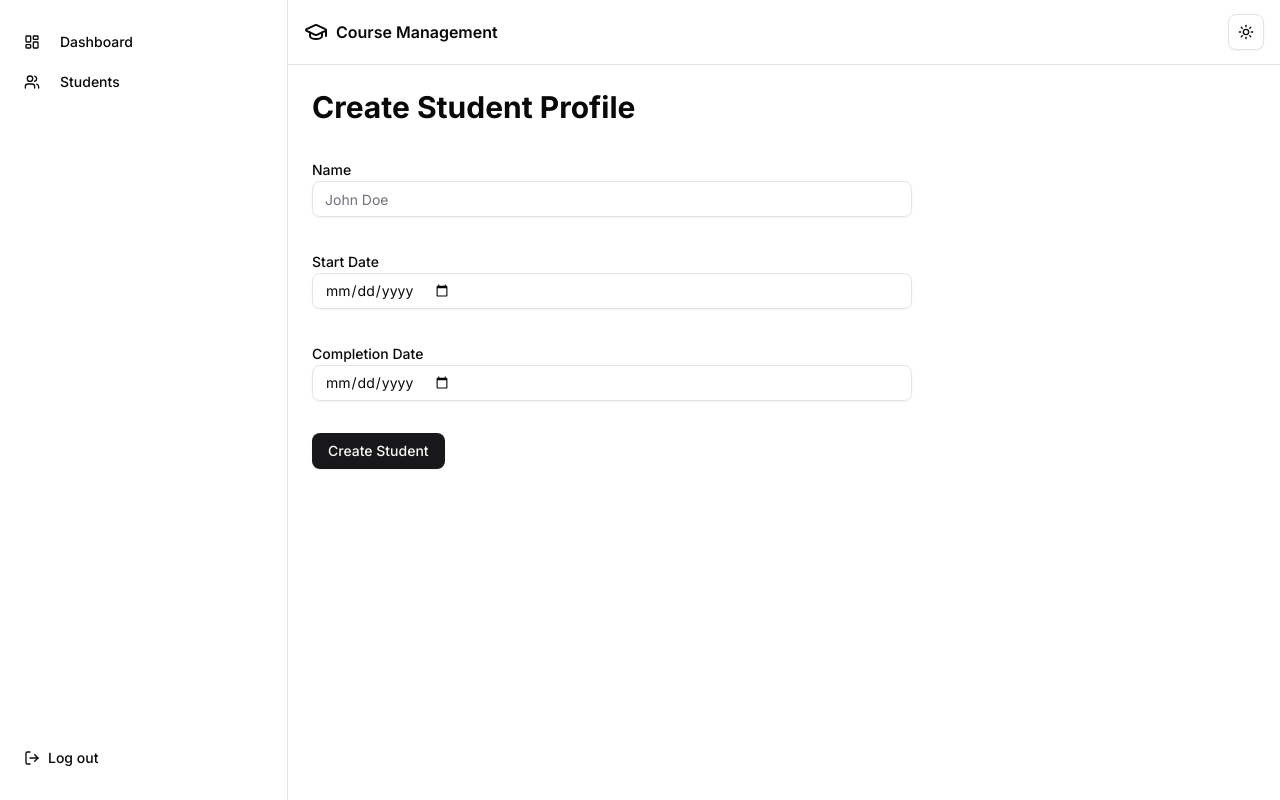
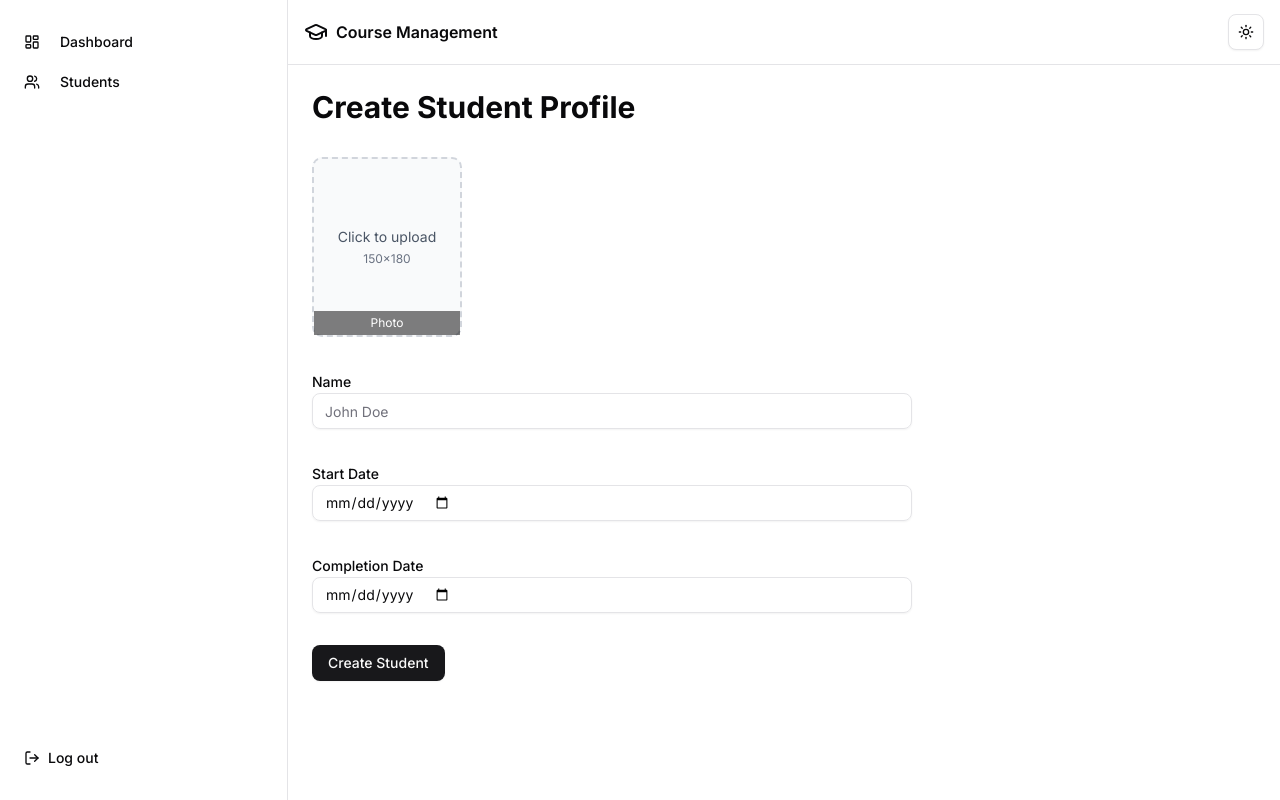
Before and after one commit to saifscripts/delibhaiit-frontend, a Next.js app: page /dashboard/students/create in a window 1280 px wide. Built offline with nearby package versions, Linux system fonts and the light colour scheme.

Commit message:
create image uploader

```diff
--- a/src/app/(dashboard)/dashboard/students/create/page.tsx
+++ b/src/app/(dashboard)/dashboard/students/create/page.tsx
@@ -1,5 +1,6 @@
 'use client';
 
+import FormImageUploader from '@/components/form/FormImageUploader';
 import { Button } from '@/components/ui/button';
 import {
   Form,
@@ -21,6 +22,7 @@ const formSchema = z.object({
   }),
   startDate: z.string(),
   completionDate: z.string(),
+  photo: z.instanceof(File),
 });
 
 export default function AddStudentPage() {
@@ -44,6 +46,13 @@ export default function AddStudentPage() {
       <div className="mt-8 max-w-[600px]">
         <Form {...form}>
           <form onSubmit={form.handleSubmit(onSubmit)} className="space-y-8">
+            <FormImageUploader
+              name="photo"
+              label="Photo"
+              width={150}
+              height={180}
+              imageSize="150x180"
+            />
             <FormField
               control={form.control}
               name="name"
--- /dev/null
+++ b/src/components/form/FormImageUploader.tsx
@@ -0,0 +1,93 @@
+'use client';
+
+import {
+  FormControl,
+  FormField,
+  FormItem,
+  FormMessage,
+} from '@/components/ui/form';
+import Image from 'next/image';
+import { useState } from 'react';
+import { useFormContext } from 'react-hook-form';
+import { Input } from '../ui/input';
+
+interface IFormImageUploaderProps {
+  name: string;
+  label: string;
+  width?: number;
+  height?: number;
+  imageSize?: string;
+}
+
+export default function FormImageUploader({
+  name,
+  label,
+  width = 150,
+  height = 180,
+  imageSize = '150x180',
+}: IFormImageUploaderProps) {
+  const form = useFormContext();
+  const [preview, setPreview] = useState<string | null>(null);
+
+  return (
+    <FormField
+      control={form.control}
+      name={name}
+      render={({ field }) => (
+        <FormItem>
+          <FormControl>
+            <label
+              htmlFor={name}
+              className={`flex flex-col items-center justify-center border-2 border-dashed border-gray-300 rounded-lg cursor-pointer relative bg-gray-50 hover:bg-gray-100`}
+              style={{
+                width: `${width}px`,
+                height: `${height}px`,
+              }}
+            >
+              <Input
+                id={name}
+                type="file"
+                accept="image/*"
+                className="hidden"
+                onChange={(e) => {
+                  const file = e.target.files?.[0];
+                  if (file) {
+                    field.onChange(file);
+                    const reader = new FileReader();
+                    reader.onloadend = () => {
+                      setPreview(reader.result as string);
+                    };
+                    reader.readAsDataURL(file);
+                  }
+                }}
+              />
+              {preview ? (
+                <div className="relative w-full h-full">
+                  <Image
+                    src={preview}
+                    alt="Preview"
+                    width={width}
+                    height={height}
+                    className="w-full h-full object-cover"
+                  />
+                  <div className="absolute bottom-0 left-0 right-0 bg-black/50 text-white text-xs py-1 text-center">
+                    {label}
+                  </div>
+                </div>
+              ) : (
+                <div className="text-center">
+                  <p className="text-sm text-gray-600">Click to upload</p>
+                  <p className="text-xs text-gray-500 mt-1">{imageSize}</p>
+                  <div className="absolute bottom-0 left-0 right-0 bg-black/50 text-white text-xs py-1 text-center">
+                    {label}
+                  </div>
+                </div>
+              )}
+            </label>
+          </FormControl>
+          <FormMessage />
+        </FormItem>
+      )}
+    />
+  );
+}
--- a/src/hooks/student.hook.ts
+++ b/src/hooks/student.hook.ts
@@ -28,6 +28,9 @@ export const useCreateStudent = () => {
         queryClient.invalidateQueries({ queryKey: ['STUDENTS'] });
         toast.success('Student Profile Created Successfully!');
       }
+    },
+    onError: (error) => {
+      toast.error(error.message || 'Failed to create student!');
     },
   });
 };
--- a/src/services/student.service.ts
+++ b/src/services/student.service.ts
@@ -17,7 +17,7 @@ export const createStudent = async (
   const response = await fetch(`${process.env.BASE_URL}/api/v1/students/`, {
     method: 'POST',
     headers: {
-      'Content-Type': 'application/json',
+      'Content-Type': 'multipart/form-data',
     },
     body: JSON.stringify(data),
   });
```
